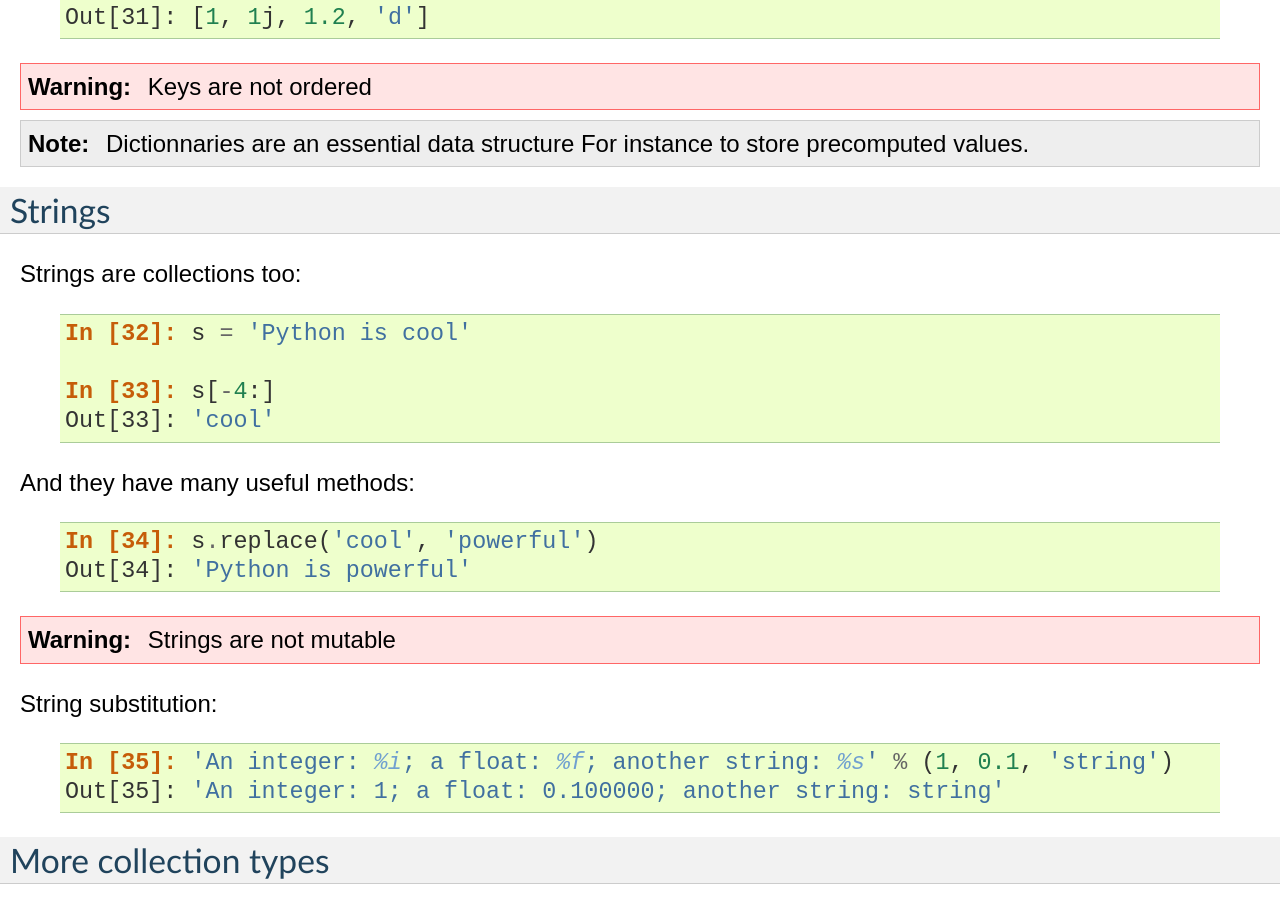
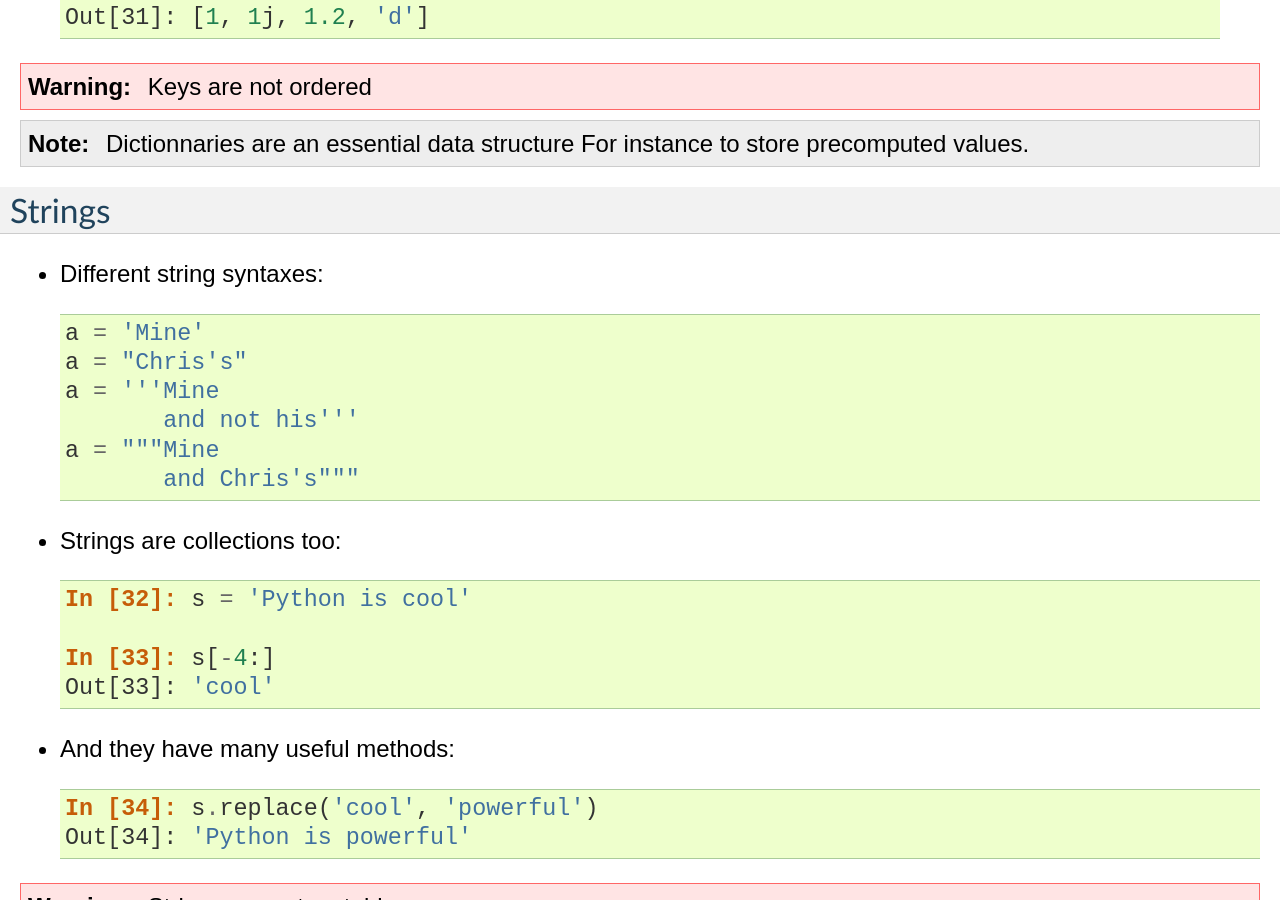
Before and after one commit to GaelVaroquaux/scipy-tutorials, a Sphinx documentation site: the page built from source/basic_types.rst, in a window 1280 px wide and 900 px high, scrolled down 4607 px. Built offline with Sphinx 7.4.7, drawn with Linux system fonts in a browser that asks for light colours.

```diff
--- a/source/basic_types.rst
+++ b/source/basic_types.rst
@@ -200,7 +200,16 @@ Dictionaries are a mapping between keys and values:
 Strings
 ~~~~~~~~
 
-Strings are collections too:
+* Different string syntaxes::
+
+    a = 'Mine'
+    a = "Chris's"
+    a = '''Mine
+	   and not his'''
+    a = """Mine
+	   and Chris's"""
+
+* Strings are collections too:
 
   .. sourcecode:: ipython
 
@@ -209,7 +218,7 @@ Strings are collections too:
     In [33]: s[-4:]
     Out[33]: 'cool'
 
-And they have many useful methods:
+* And they have many useful methods:
 
   .. sourcecode:: ipython
 
@@ -218,7 +227,7 @@ And they have many useful methods:
 
 .. warning:: Strings are not mutable
 
-String substitution:
+* String substitution:
 
   .. sourcecode:: ipython
 
--- /dev/null
+++ b/source/solutions/pi_wallis.py
@@ -0,0 +1,3 @@
+"""
+The correction for the calculation of pi using the Wallis formula.
+"""
```
